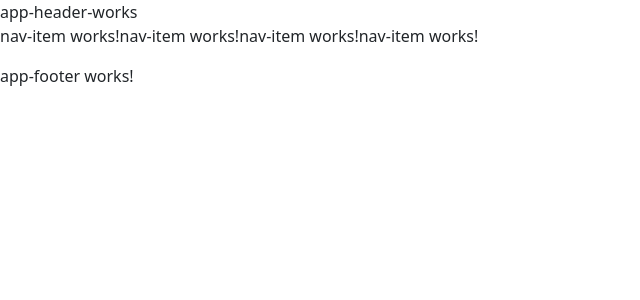
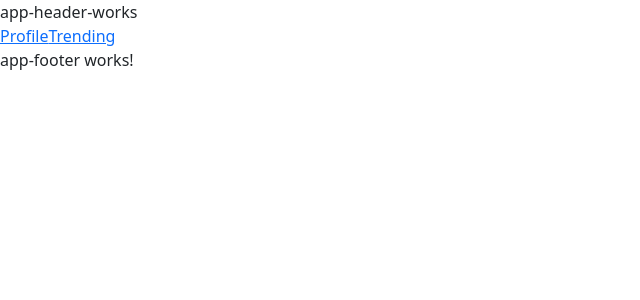
Before and after one commit to Quken/snipcode, an Angular app in the folder client/: page / in a window 1280 px wide. Shown: the top 300 px of the page, without its empty margins (0-640 px from the left). Built offline with nearby package versions, Linux system fonts and the light colour scheme.

Commit message:
app navigation

```diff
--- a/client/src/app/app-nav/nav.component.html
+++ b/client/src/app/app-nav/nav.component.html
@@ -1,6 +1,3 @@
 <div class="nav">
-    <app-nav-item></app-nav-item>
-    <app-nav-item></app-nav-item>
-    <app-nav-item></app-nav-item>
-    <app-nav-item></app-nav-item>
+    <app-nav-item *ngFor="let nav of navItems" [config]="nav"></app-nav-item>
 </div>
--- a/client/src/app/app-nav/nav.component.ts
+++ b/client/src/app/app-nav/nav.component.ts
@@ -6,4 +6,9 @@ import { ChangeDetectionStrategy, Component } from '@angular/core';
     styleUrls: ['./nav.component.scss'],
     changeDetection: ChangeDetectionStrategy.OnPush,
 })
-export class AppNavComponent {}
+export class AppNavComponent {
+    public navItems = [
+        { title: 'Profile', route: '/profile' },
+        { title: 'Trending', route: '/trending' },
+    ];
+}
--- /dev/null
+++ b/client/src/app/nav-item/models/index.ts
@@ -0,0 +1 @@
+export * from './nav-item-config.model';
--- /dev/null
+++ b/client/src/app/nav-item/models/nav-item-config.model.ts
@@ -0,0 +1,4 @@
+export interface NavItemConfig {
+    title: string;
+    route: string;
+}
--- a/client/src/app/nav-item/nav-item.component.html
+++ b/client/src/app/nav-item/nav-item.component.html
@@ -1 +1,3 @@
-<p>nav-item works!</p>
+<div class="nav-item">
+    <a [routerLink]="config.route" routerLinkActive="active">{{ config.title }}</a>
+</div>
--- a/client/src/app/nav-item/nav-item.component.ts
+++ b/client/src/app/nav-item/nav-item.component.ts
@@ -1,4 +1,5 @@
-import { ChangeDetectionStrategy, Component } from '@angular/core';
+import { ChangeDetectionStrategy, Component, Input } from '@angular/core';
+import { NavItemConfig } from './models';
 
 @Component({
     selector: 'app-nav-item',
@@ -6,4 +7,7 @@ import { ChangeDetectionStrategy, Component } from '@angular/core';
     styleUrls: ['./nav-item.component.scss'],
     changeDetection: ChangeDetectionStrategy.OnPush,
 })
-export class AppNavItemComponent {}
+export class AppNavItemComponent {
+    @Input()
+    public config!: NavItemConfig;
+}
```
